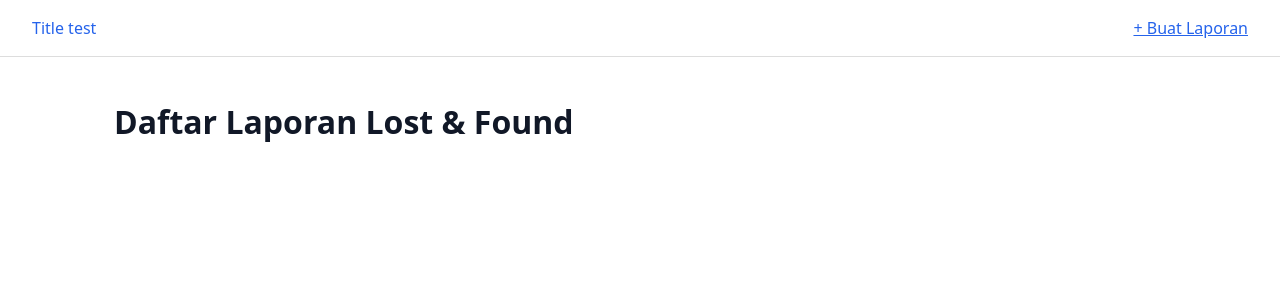
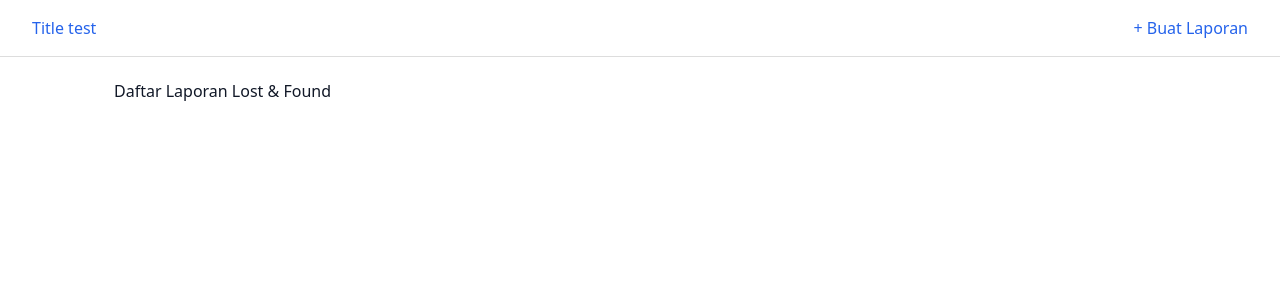
Before and after one commit to NewbGithub/Group10_PekanRISTEK_Project, a React (Vite) app in the folder frontend/: page /reports in a window 1280 px wide. Shown: the top 300 px of the page. Built offline with nearby package versions, Linux system fonts and the light colour scheme.

Commit message:
Setup Tailwind CSS in frontend

```diff
--- a/frontend/package.json
+++ b/frontend/package.json
@@ -10,9 +10,11 @@
     "preview": "vite preview"
   },
   "dependencies": {
+    "@tailwindcss/vite": "^4.3.5",
     "react": "^19.3.1",
     "react-dom": "^19.3.1",
-    "react-router-dom": "^7.18.5"
+    "react-router-dom": "^7.18.5",
+    "tailwindcss": "^4.3.5"
   },
   "devDependencies": {
     "@eslint/js": "^10.0.1",
--- a/frontend/src/index.css
+++ b/frontend/src/index.css
@@ -1,3 +1,5 @@
+@import "tailwindcss";
+
 :root {
   --text: #374151;
   --text-h: #111827;
--- a/frontend/vite.config.js
+++ b/frontend/vite.config.js
@@ -1,7 +1,7 @@
+import { defineConfig } from 'vite'
 import react from '@vitejs/plugin-react'
-import { defineConfig } from 'vite'
+import tailwindcss from '@tailwindcss/vite'
 
-// https://vite.dev/config/
 export default defineConfig({
-  plugins: [react()],
+  plugins: [react(), tailwindcss()],
 })
```
Also changed, not shown: 1 other file (tests, documents, lock files or other folders).
